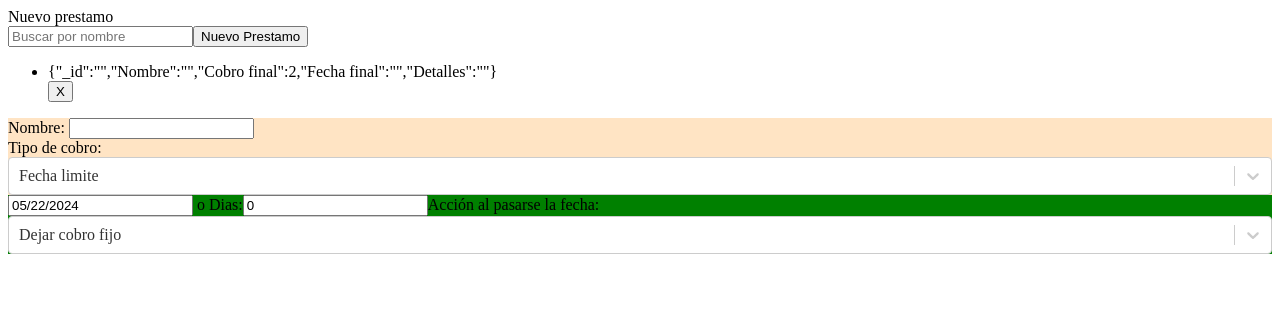
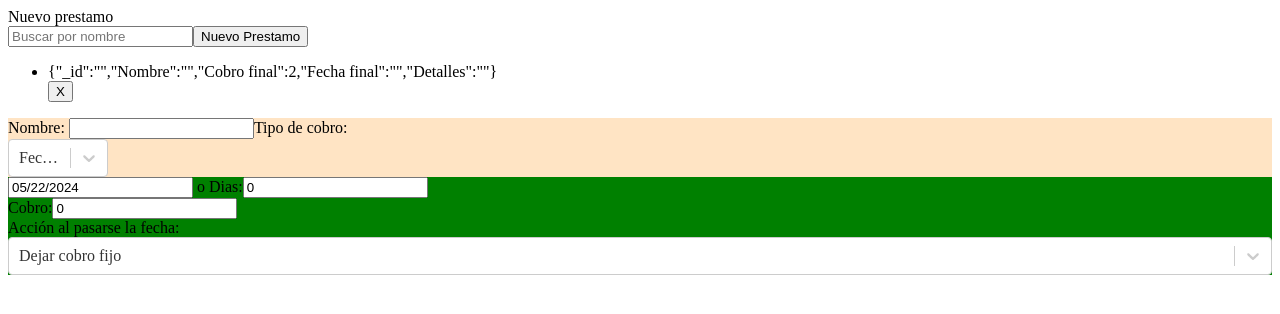
Before and after one commit to gabrieeeell/Prestamos, a React (Vite) app in the folder electron-vite-project/: page / in a window 1280 px wide. Both pictures are taken after a click on the button "Nuevo Prestamo". Shown: the top 314 px of the page. Built offline with nearby package versions, Linux system fonts and the light colour scheme; no server answers.

Commit message:
Esta como a la mitad el div de aumento de cobro pd:Recuerda guardar las dependencias de las notas en algun lado, tarea como para hacer mientras comes yqs

```diff
--- a/electron-vite-project/src/index.css
+++ b/electron-vite-project/src/index.css
@@ -7,3 +7,6 @@
 .seccionFechaLimiteSelected {
     background-color: green;
 }
+.select{
+    width: 100px;
+}
--- a/electron-vite-project/src/main.tsx
+++ b/electron-vite-project/src/main.tsx
@@ -137,10 +137,8 @@ const Lista = () => {
           <div className='divNombreNuevoPrestamo'>
             <span>Nombre: </span>
             <input defaultValue={nombreNuevoPrestamo} onBlur={(e) => setNombreNuevoPrestamo(e.target.value)}></input>
-          </div>
-          <div className='divTipoCobro'>
             <span>Tipo de cobro: </span>
-              <Select options={opcionesFechaOAcumulativo} onChange={selectFechaLimiteOAcumulativo} defaultValue={{label:fechaLimiteOAcumulativoSelected,value:fechaLimiteOAcumulativoSelected}}/>
+            <Select className='select' options={opcionesFechaOAcumulativo} onChange={selectFechaLimiteOAcumulativo} defaultValue={{label:fechaLimiteOAcumulativoSelected,value:fechaLimiteOAcumulativoSelected}}/>
           </div>
 
           <SeccionFechaLimiteOAcumulativo fechaLimiteIsSelected = {fechaLimiteOAcumulativoSelected}/>
@@ -155,12 +153,15 @@ const Lista = () => {
   //para que funcione esta
 
   //useStates para que se guarden: Fecha seleccionada, dias para la devolución, si debe mostrarse el div de aumentar cobro
+  //, el cobro
 
   const [fechaNuevoPrestamo,setFechaNuevoPrestamo] = useState(new Date())
 
   const [diasParaLaDevolucion, setDiasParaLaDevolucion] = useState(0)
 
   const [aumentarCobroIsOpen,setAumentarCobroIsOpen] = useState("Dejar cobro fijo");
+
+  const [cobro,setCobro] = useState(Number())
 
   const opcionesFijoOAumentar = [
     {label:"Dejar cobro fijo",value:"Dejar cobro fijo"},
@@ -183,16 +184,25 @@ const Lista = () => {
 
   const SeccionFechaLimiteOAcumulativo = ({fechaLimiteIsSelected = "Fecha limite"}) =>{
 
-    if (fechaLimiteIsSelected == "Acumulativo") return null;//componente aumento cobro
+    if (fechaLimiteIsSelected == "Acumulativo") {
+      return (<DivAumentoCobro aumentarCobroIsOpen = {"Aumentar cobro"}/>)
+
+    }
 
     const filtroDiasPasados = (date:Date) => new Date() <= date
 
     return (
       <div className='seccionFechaLimiteSelected'>
         <div className="divFechaLimiteODias">
-          <DatePicker selected={fechaNuevoPrestamo} filterDate={filtroDiasPasados} onChange={(date:Date) => setFechaNuevoPrestamo(date)}/>
-          <span> o Dias:</span>
-          <input defaultValue={diasParaLaDevolucion} onBlur={(event) => setDiasParaLaDevolucion(Number(event.target.value))}></input>
+          <div>
+            <DatePicker selected={fechaNuevoPrestamo} filterDate={filtroDiasPasados} onChange={(date:Date) => setFechaNuevoPrestamo(date)}/>
+            <span> o Dias:</span>
+            <input defaultValue={diasParaLaDevolucion} onBlur={(event) => setDiasParaLaDevolucion(Number(event.target.value))}></input>
+          </div>
+          <div>
+            <span>Cobro:</span>
+            <input defaultValue={cobro} onBlur={(event) => setCobro(Number(event.target.value))}></input>
+          </div>
           <span>Acción al pasarse la fecha:</span>
           <Select options={opcionesFijoOAumentar} onChange={(event) => selectFijoOAumentar(event)} defaultValue={{label:aumentarCobroIsOpen,value:aumentarCobroIsOpen}}/>
           {/*componente aumento cobro*/}
@@ -202,11 +212,39 @@ const Lista = () => {
     )
   }
 
+  //State para guardar el cobro inicial
+
+  const [cobroInicial, setCobroInicial] = useState(0)
+
+  // Veo que se selecciono en fechaLimiteOAcumulativoSelected para ver si tengo que ver un cobro incial o no (en excalidraw es claro)
+
+  const CobroInicial = ({cobroInicialIsOpen = "Fecha limite"}) => {
+    if (cobroInicialIsOpen == "Fecha limite") return null;
+
+    return (
+      <div>
+        <span>Cobro inicial</span>
+        <input defaultValue={cobroInicial} onBlur={(event) => setCobroInicial(Number(event.target.value))}></input>
+      </div>
+    )
+  }
+
+  //State que guarda: cada cuantos dias aumentar el cobro,
+
+  const [cadaCuantosDias,setCadaCuantosDias] = useState(1)
+
   const DivAumentoCobro = ({aumentarCobroIsOpen = "Dejar cobro fijo"}) => {
     if (aumentarCobroIsOpen == "Dejar cobro fijo") return null;
 
     return (
-      <div>Esta esta esta</div>
+      <div>
+        <CobroInicial cobroInicialIsOpen = {fechaLimiteOAcumulativoSelected}/>
+        <div>
+          <span>Cada cuantos días:</span>
+          <input defaultValue={cadaCuantosDias} onBlur={(event) => setCadaCuantosDias(Number(event.target.value))}></input>
+        </div>
+
+      </div>
     )
   }
 
```
